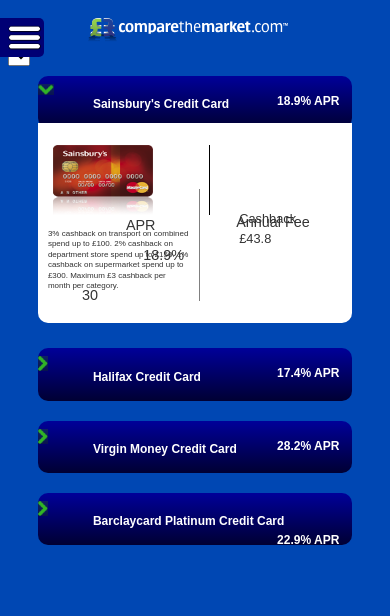
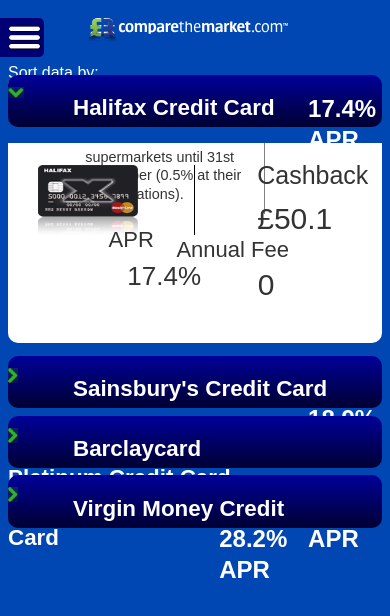
Before and after one commit to EdwardMowleCTM/CtmTechTasks.AlexMason, a website: page index.html in a window 390 px wide. Drawn offline with nearby package versions, Linux system fonts and the light colour scheme.

Commit message:
Task5/6(unfinished): optional sorting in place but CSS media not taking effect

```diff
--- a/index.html
+++ b/index.html
@@ -31,11 +31,15 @@
           <a class="nav-button"><img src="/img/icons/travel.png" alt="Travel Image"><b>Travel</b></a>
         </nav>
       </header>
-      <!-- Accordion section, created by jquery and jquery ui -->
       <section class="main-body">
-        <select>
-          <option name="byAPR" value="APR"></option>
+        <!-- Options to sort the JSON data -->
+        <label>Sort data by:</label>
+        <select class="sortBySelect">
+          <option value="APR">APR</option>
+          <option value="Cashback">Cashback</option>
+          <option value="AnnualFee">Annual Fee</option>
         </select>
+        <!-- Accordion section, created by jquery and jquery ui -->
         <div id="accordion"></div>
       </section>
     </div>
--- a/js/main.js
+++ b/js/main.js
@@ -13,13 +13,39 @@
 
 //Begins when the page has finished loading, makes sure json data can be loaded
 $(document).ready(function() {
+
+    function displayJsonData() {
         var index = 1; //Iterates to give unique ID's and classes to certain elements
         $.getJSON('cards.json', function(data) {
+            var accHeader;
+            switch (sortByOption) {
+                case "Cashback":
                     data = $(data).sort(sortJsonByCashback);
+                    break;
+                case "AnnualFee":
+                    data = $(data).sort(sortJsonByAnnualFee);
+                    break;
+                default:
+                    data = $(data).sort(sortJsonByAPR);
+                    break;
+            }
             $.each(data, function(i, creditCard) {
-            //Inserts credit card name and apr into accordion header
+                //Insert credit card name and apr into accordion header
+                switch (sortByOption) {
+                    case "Cashback":
                         $('#accordion').append('<h3 id="header' + index + '"><b><span class="creditCard-name">' + creditCard.name +
-            '</span><span class="apr">' + creditCard.apr + '% APR</span></b></h3>');
+                        '</span><span class="headerDisplay">£' + creditCard.cashback + ' Cashback</span></b></h3>');
+                        break;
+                    case "AnnualFee":
+                        $('#accordion').append('<h3 class="header"><b><span class="creditCard-name">' + creditCard.name +
+                        '</span><span class="headerDisplay">£' + creditCard.annualFee + ' Annual Fee</span></b></h3>');
+                        break;
+                    default:
+                        $('#accordion').append('<h3 id="header' + index + '"><b><span class="creditCard-name">' + creditCard.name +
+                        '</span><span class="headerDisplay">' + creditCard.apr + '% APR</span></b></h3>');
+                        break;
+
+                }
                 //Inserts credit card image, information an cashback into accordion body
                 $('#header' + index).after('<div class="accordionContent"><img src="/img/' + creditCard.code.toLowerCase() + '.png"/>' +
                     '<p class="information">' + creditCard.information + '</p>' +
@@ -32,7 +58,6 @@
 
                     index++;
             });
-        $(function() {
             //Initializes accordion
             $("#accordion").accordion();
             //Defines accordion custom header icons for default and active state (images from css source)
@@ -41,6 +66,18 @@
                 'activeHeader': 'selectedIcon'
             });
         });
+    }
+
+    var sortByOption = "APR";
+    sortByOption = localStorage.getItem("sortByOption");
+    $('.sortBySelect').val(sortByOption);
+    displayJsonData(sortByOption);
+
+    //SortBy drop down functionality
+    $('.sortBySelect').on('change', function() {
+        sortByOption = this.value;
+        localStorage.setItem("sortByOption", sortByOption);
+        location.reload(true);
     });
 
     // Side tab functionality
@@ -65,11 +102,7 @@
 
 
     $('#menu-button').click(function() {
-        if (isOpen) {
-            slideMenuClose();
-        } else {
-            slideMenuOpen();
-        }
+        isOpen ? slideMenuClose() : slideMenuOpen();
     });
 
     $(window).on('resize', function() {
--- a/scss/main.scss
+++ b/scss/main.scss
@@ -82,11 +82,29 @@
   }
 }
 
+.main-body {
+  .sortBySelect {
+    position: absolute;
+    top: 18%;
+    width: 15%;
+    border-radius: 5px;
+    // margin-top: 20px;
+    font-size: 16px;
+    font-style: italic;
+  }
+
+  label {
+    position: absolute;
+    top: 15%;
+    font-family: $defualt-font-family;
+    color: #fff;
+  }
+
   /*Accordion styles*/
   #accordion {
     /*Accordion div position*/
     width: 100%;
-  margin-top: -83%;
+    margin-top: -80%;
     h3 {
       width: 100%;
       z-index: 3;
@@ -98,7 +116,7 @@
       font-size: 140%;
       color: #fff;
       background: $colour-gradient;
-    .apr, .creditCard-name {
+      .headerDisplay, .creditCard-name {
         display: inline;
         width: 20%;
       }
@@ -107,8 +125,8 @@
         margin-left: 40px;
       }
 
-    .apr {
-      width: 130px;
+      .headerDisplay {
+        width: 21.1%;
         padding: 0;
         margin: 0;
         margin-right: 10px;
@@ -247,6 +265,7 @@
       }
     }
   }
+}
 
 
 /*Responsive Media Styles*/
@@ -289,11 +308,24 @@
         }
       }
     }
+    .main-body {
+      .sortBySelect {
+        position: absolute;
+        top: 12%;
+        font-size: 14px;
+      }
+
+      label {
+        position: absolute;
+        top: 9%;
+        font-family: $defualt-font-family;
+        color: #fff;
+      }
 
       #accordion {
-      position: absolute;
-      top: 40%;
-      margin-top: 5%;
+        // position: absolute;
+        // top: 80%;
+        margin-top: 7.5%;
 
         .cashback {
           margin-top: 5px;
@@ -305,22 +337,23 @@
       }
     }
   }
+}
 
 @media (max-width: 930px) {
   #accordion {
     margin-top: 50px;
     h3 {
-      font-size: 120%;
-      width: 84%;
+      width: 50%;
       margin: 0 auto;
       margin-top: 20px;
-      font-size: 19px;
+      font-size: 24px;
 
       .creditCard-name {
         margin-left: 30px;
       }
 
-      .apr {
+      .headerDisplay {
+        font-size: 24px;
         width: 100px;
       }
     }
@@ -337,7 +370,7 @@
       .information {
         left: 22%;
         margin-top: 15px;
-        font-size: 12px;
+        font-size: 10px;
       }
 
       .cashback {
@@ -370,7 +403,7 @@
         position: relative;
         left: 22%;
         margin-top: 37px;
-        font-size: 26px;
+        font-size: 20px;
       }
     }
   }
@@ -381,7 +414,7 @@
     h3 {
       font-size: 15px;
 
-      .apr {
+      .headerDisplay {
         margin-right: -10px;
       }
     }
@@ -440,11 +473,11 @@
 @media (max-width: 420px) {
   h3 {
     height: 30px;
-    .creditCard-name, .apr {
+    .creditCard-name, .headerDisplay {
       position: relative;
       top: 7px;
     }
-    .apr {
+    .headerDisplay {
       position: relative;
       left: 15px;
     }
```
Also changed, not shown: css/main.css. Lines whose indentation alone changed are shown as unchanged.
